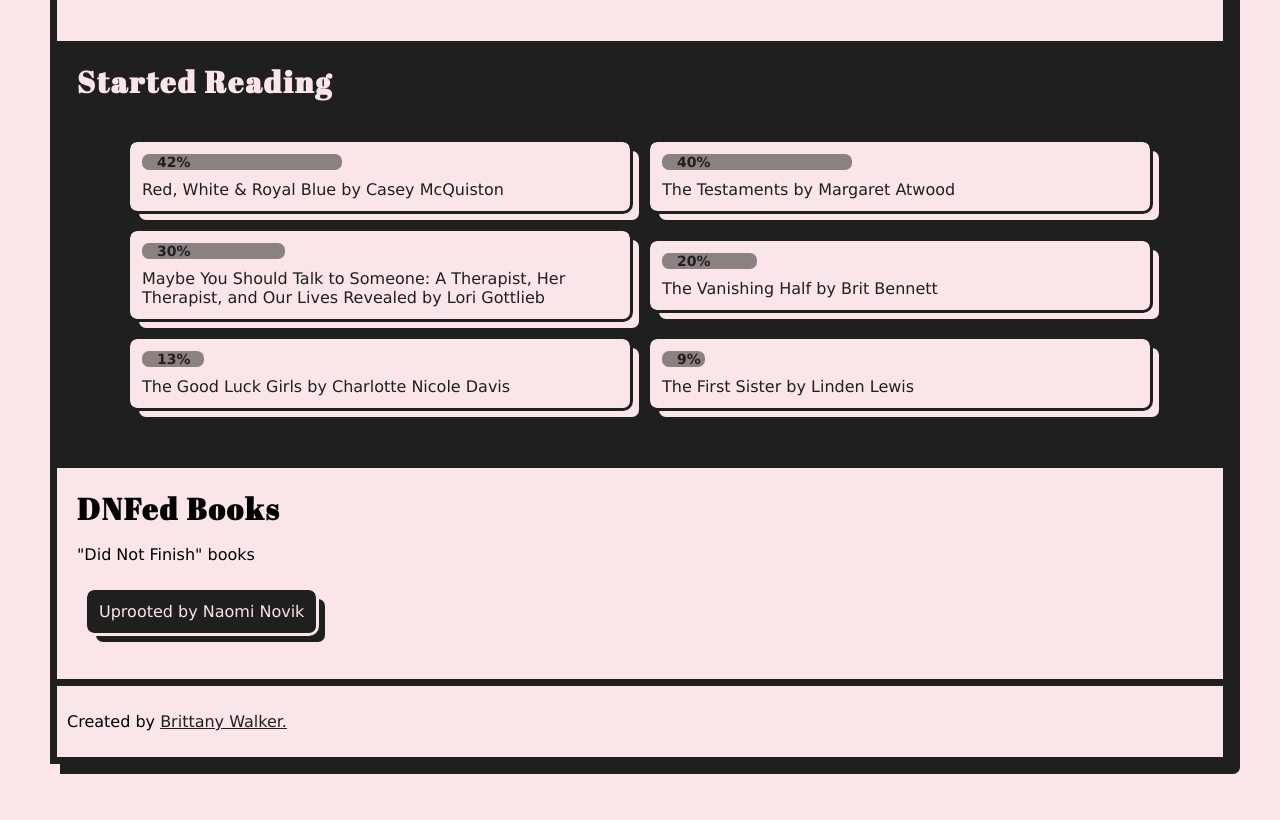
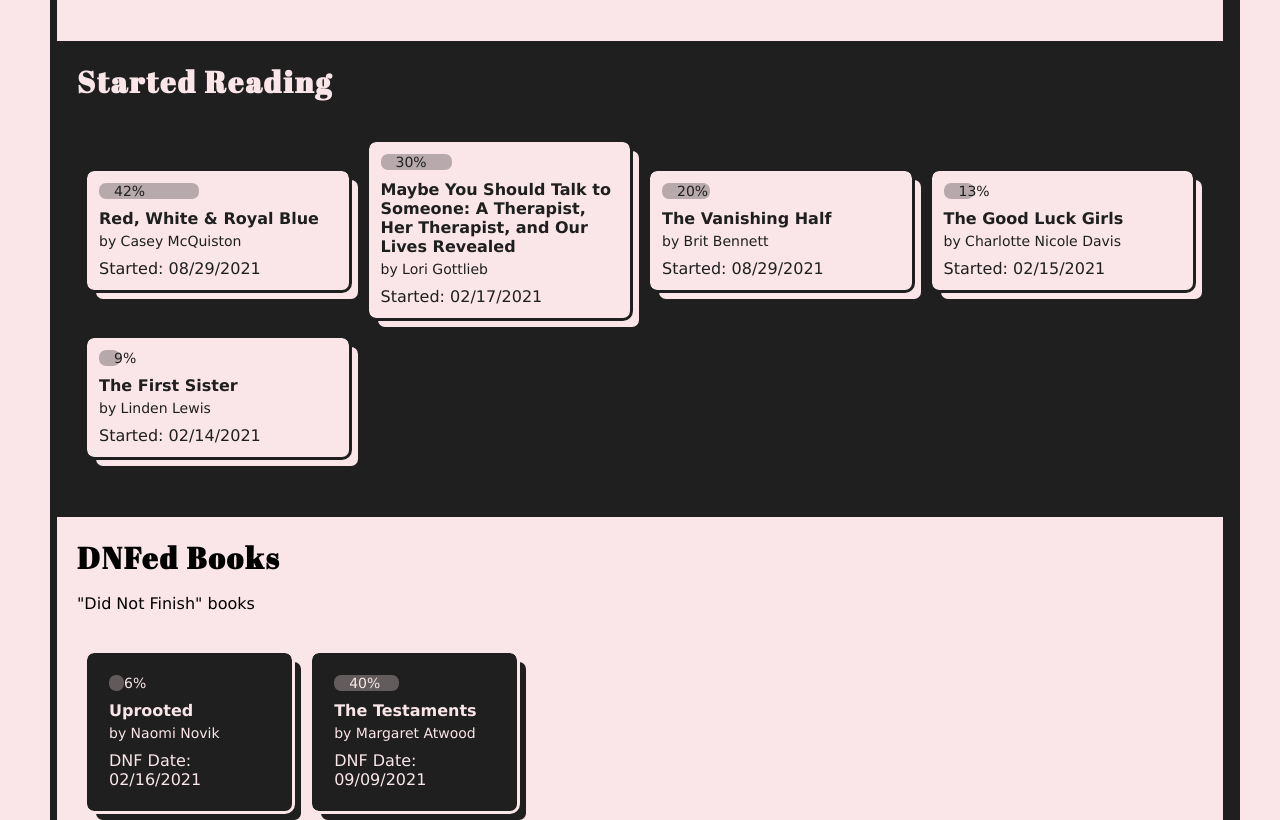
Before and after one commit to brittanyrw/thebookishlog, a Vue app: page / in a window 1280 px wide. Shown: the part 1980-2800 px from the top of the page. Built offline with nearby package versions, Linux system fonts and the light colour scheme.

Commit message:
update dnf section

```diff
--- a/src/components/Books.vue
+++ b/src/components/Books.vue
@@ -61,12 +61,14 @@
       <h2>Started Reading</h2>
       <ul>
         <li v-for="(book, index) in sortedStartedBooks" :key="index">
-          <p class="current-book-title">
+          <div class="current-book-info">
             <span :style="`width:${book.pageProgress}%;`">
               {{ book.pageProgress }}%
             </span>
-            {{ book.title }} by {{ book.author[0] }}
-          </p>
+            <p class="current-book-title">{{ book.title }}</p>
+            <p class="current-book-author">by {{ book.author[0] }}</p>
+            <p class="current-book-date">Started: {{ book.dateStarted }}</p>
+          </div>
         </li>
       </ul>
     </div>
@@ -75,7 +77,14 @@
       <p>"Did Not Finish" books</p>
       <ul>
         <li v-for="(book, index) in filter('dnf')" :key="index">
-          <p>{{ book.title }} by {{ book.author[0] }}</p>
+          <div class="dnf-book-info">
+            <span :style="`width:${book.pageProgress}%;`">
+              {{ book.pageProgress }}%
+            </span>
+            <p class="dnf-book-title">{{ book.title }}</p>
+            <p class="dnf-book-author">by {{ book.author[0] }}</p>
+            <p class="dnf-book-date">DNF Date: {{ book.dnfDate }}</p>
+          </div>
         </li>
       </ul>
     </div>
@@ -97,7 +106,7 @@
   mixins: [mixins],
   computed: {
     sortedStartedBooks() {
-      let startedBooks = this.filter('started');
+      let startedBooks = this.filter("started");
       const sorted = (a, b) => {
         if (a.pageProgress > b.pageProgress) {
           return -1;
@@ -201,8 +210,9 @@
     ul {
       padding: 0;
       list-style: none;
-      display: flex;
-      flex-wrap: wrap;
+      display: grid;
+      grid-template-columns: 1fr 1fr 1fr 1fr;
+      // flex-wrap: wrap;
       margin: 30px auto;
       max-width: 1400px;
       justify-content: center;
@@ -219,20 +229,30 @@
         color: $black;
         outline: 3px solid $black;
         max-width: 500px;
-        p {
+        .current-book-info {
           margin: 0;
           position: relative;
           padding: 10px;
           span {
-            font-weight: bold;
             font-size: 14px;
             padding-left: 15px;
             height: 100%;
             border-radius: 7px;
-            background-color: rgba(31, 31, 31, 0.5);
+            background-color: rgba(31, 31, 31, 0.3);
             display: flex;
             align-items: center;
             margin-bottom: 10px;
+          }
+          .current-book-title {
+            margin: 0 0 5px 0;
+            font-weight: bold;
+          }
+          .current-book-author {
+            font-size: 14px;
+            margin: 0 0 10px 0;
+          }
+          .current-book-date {
+            margin: 0;
           }
         }
       }
@@ -244,12 +264,16 @@
     ul {
       padding: 0;
       list-style: none;
-      display: flex;
-      flex-wrap: wrap;
+      display: grid;
+      grid-template-columns: 1fr 1fr 1fr 1fr 1fr;
+      margin: 30px auto;
+      max-width: 1400px;
+      justify-content: center;
+      align-items: center;
+      align-content: center;
       li {
         background-color: $black;
         padding: 10px;
-        text-align: center;
         margin: 10px;
         border: 2px solid $black;
         -webkit-box-shadow: 5px 5px 0 $black;
@@ -257,8 +281,31 @@
         border-radius: 7px;
         color: $pink;
         outline: 3px solid $pink;
-        p {
+        .dnf-book-info {
           margin: 0;
+          position: relative;
+          padding: 10px;
+          span {
+            font-size: 14px;
+            padding-left: 15px;
+            height: 100%;
+            border-radius: 7px;
+            background-color: rgb(250, 230, 233, .3);
+            display: flex;
+            align-items: center;
+            margin-bottom: 10px;
+          }
+          .dnf-book-title {
+            margin: 0 0 5px 0;
+            font-weight: bold;
+          }
+          .dnf-book-author {
+            font-size: 14px;
+            margin: 0 0 10px 0;
+          }
+          .dnf-book-date {
+            margin: 0;
+          }
         }
       }
     }
--- a/src/data/books.ts
+++ b/src/data/books.ts
@@ -11,6 +11,7 @@
   rating: number;
   dateStarted: string;
   dateFinished: string;
+  dnfDate: string;
   progress: Progress;
   bookCoverColor: string;
   bookCoverObject: string;
@@ -78,6 +79,7 @@
     rating: 4.5,
     dateStarted: "12/18/2020",
     dateFinished: "02/07/2021",
+    dnfDate: "",
     progress: "finished",
     bookCoverColor: "Tan",
     bookCoverObject: "Woman",
@@ -105,6 +107,7 @@
     rating: 5,
     dateStarted: "02/07/2021",
     dateFinished: "02/08/2021",
+    dnfDate: "",
     progress: "finished",
     bookCoverColor: "Purple",
     bookCoverObject: "Woman",
@@ -124,6 +127,7 @@
     rating: 4,
     dateStarted: "02/09/2021",
     dateFinished: "02/09/2021",
+    dnfDate: "",
     progress: "finished",
     bookCoverColor: "Black",
     bookCoverObject: "Face",
@@ -143,6 +147,7 @@
     rating: 3.5,
     dateStarted: "02/09/2021",
     dateFinished: "02/09/2021",
+    dnfDate: "",
     progress: "finished",
     bookCoverColor: "Red",
     bookCoverObject: "Woman",
@@ -170,6 +175,7 @@
     rating: 5,
     dateStarted: "02/09/2021",
     dateFinished: "02/11/2021",
+    dnfDate: "",
     progress: "finished",
     bookCoverColor: "Gray",
     bookCoverObject: "Woman",
@@ -189,6 +195,7 @@
     rating: 5,
     dateStarted: "02/11/2021",
     dateFinished: "02/12/2021",
+    dnfDate: "",
     progress: "finished",
     bookCoverColor: "Red",
     bookCoverObject: "Woman",
@@ -208,11 +215,12 @@
     rating: 0,
     dateStarted: "02/11/2021",
     dateFinished: "",
+    dnfDate: "02/16/2021",
     progress: "dnf",
     bookCoverColor: "Yellow",
     bookCoverObject: "Woman",
     fav: false,
-    pageProgress: 100
+    pageProgress: 6
   },
   {
     title: "Full Disclosure",
@@ -227,6 +235,7 @@
     rating: 2.5,
     dateStarted: "02/12/2021",
     dateFinished: "02/14/2021",
+    dnfDate: "",
     progress: "finished",
     bookCoverColor: "Blue",
     bookCoverObject: "Woman",
@@ -246,6 +255,7 @@
     rating: 4.5,
     dateStarted: "01/30/2021",
     dateFinished: "02/20/2021",
+    dnfDate: "",
     progress: "finished",
     bookCoverColor: "Blue",
     bookCoverObject: "Woman",
@@ -265,6 +275,7 @@
     rating: 0,
     dateStarted: "02/14/2021",
     dateFinished: "",
+    dnfDate: "",
     progress: "started",
     pageProgress: 9,
     bookCoverColor: "Gold",
@@ -284,7 +295,8 @@
     rating: 0,
     dateStarted: "11/29/2020",
     dateFinished: "",
-    progress: "started",
+    dnfDate: "09/09/2021",
+    progress: "dnf",
     pageProgress: 40,
     bookCoverColor: "Blue",
     bookCoverObject: "Woman",
@@ -303,6 +315,7 @@
     rating: 0,
     dateStarted: "02/15/2021",
     dateFinished: "",
+    dnfDate: "",
     progress: "started",
     pageProgress: 13,
     bookCoverColor: "Brown",
@@ -323,6 +336,7 @@
     rating: 0,
     dateStarted: "02/17/2021",
     dateFinished: "",
+    dnfDate: "",
     progress: "started",
     pageProgress: 30,
     bookCoverColor: "Blue",
@@ -342,6 +356,7 @@
     rating: 3.5,
     dateStarted: "04/12/2021",
     dateFinished: "05/01/2021",
+    dnfDate: "",
     progress: "finished",
     bookCoverColor: "Blue",
     bookCoverObject: "Tissue",
@@ -361,6 +376,7 @@
     rating: 3.5,
     dateStarted: "08/09/2021",
     dateFinished: "08/23/2021",
+    dnfDate: "",
     progress: "finished",
     pageProgress: 100,
     bookCoverColor: "Blue",
@@ -380,6 +396,7 @@
     rating: 4.5,
     dateStarted: "08/23/2021",
     dateFinished: "08/24/2021",
+    dnfDate: "",
     progress: "finished",
     pageProgress: 100,
     bookCoverColor: "Pink",
@@ -406,6 +423,7 @@
     rating: 5,
     dateStarted: "08/24/2021",
     dateFinished: "08/27/2021",
+    dnfDate: "",
     progress: "finished",
     pageProgress: 100,
     bookCoverColor: "Red",
@@ -425,6 +443,7 @@
     rating: 3,
     dateStarted: "08/27/2021",
     dateFinished: "08/29/2021",
+    dnfDate: "",
     progress: "finished",
     pageProgress: 100,
     bookCoverColor: "Red",
@@ -444,6 +463,7 @@
     rating: 0,
     dateStarted: "08/29/2021",
     dateFinished: "",
+    dnfDate: "",
     progress: "started",
     pageProgress: 42,
     bookCoverColor: "Pink",
@@ -463,6 +483,7 @@
     rating: 0,
     dateStarted: "08/29/2021",
     dateFinished: "",
+    dnfDate: "",
     progress: "started",
     pageProgress: 20,
     bookCoverColor: "Purple",
```
